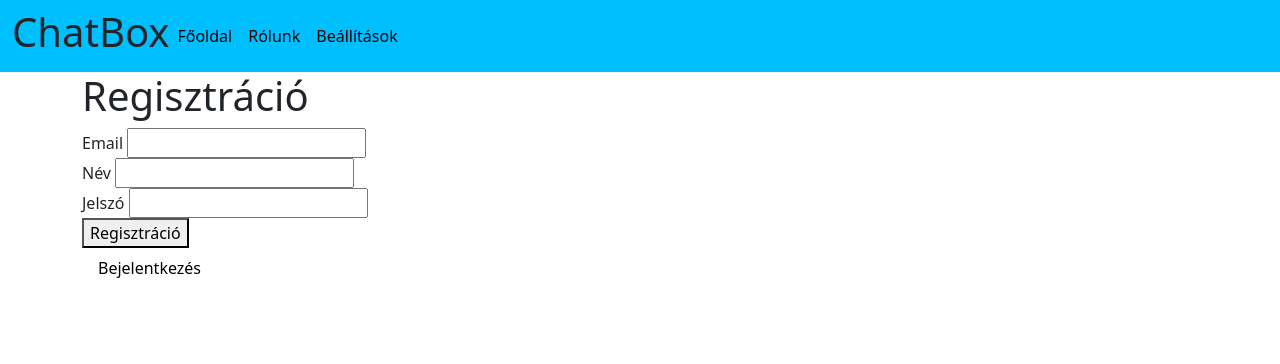
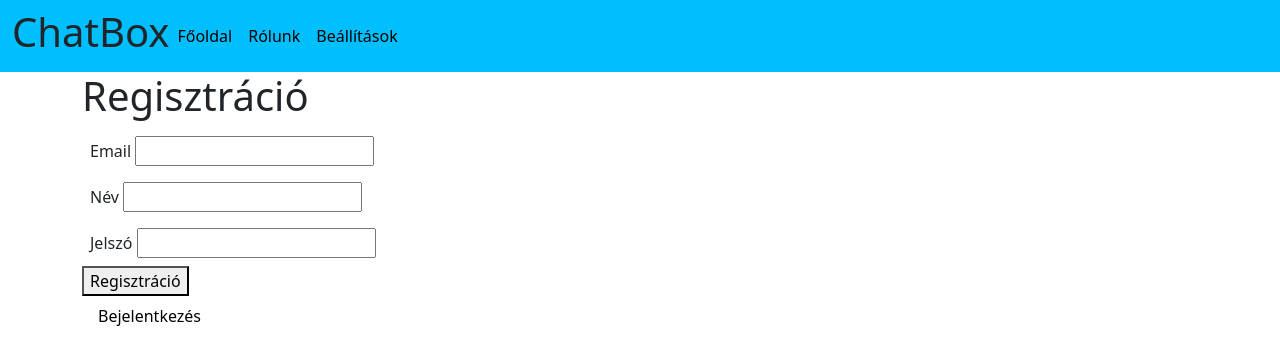
Before and after one commit to energypatrikhu/chatbox-frontend, a SvelteKit app: page /user/register in a window 1280 px wide. Shown: the top 364 px of the page. Built offline with nearby package versions, Linux system fonts and the light colour scheme.

Commit message:
Regisztrációs sorok formázása

```diff
--- a/package.json
+++ b/package.json
@@ -19,6 +19,7 @@
 		"lodash": "^4.17.21",
 		"socket.io-client": "^4.7.5",
 		"svelte": "^4.2.7",
+		"svelte-bootstrap-icons": "^3.1.1",
 		"svelte-check": "^3.6.0",
 		"tslib": "^2.4.1",
 		"typescript": "^5.0.0",
--- a/src/routes/+layout.svelte
+++ b/src/routes/+layout.svelte
@@ -1,6 +1,7 @@
 <script lang="ts">
 	import '$lib/bootstrap/css/bootstrap.min.css';
 	import '$lib/bootstrap/js/bootstrap.bundle.min.js';
+	import { List } from 'svelte-bootstrap-icons';
 
 	import {
 		userStore,
@@ -17,12 +18,12 @@
 		<div class="container-fluid">
 		  <h1 >ChatBox</h1>
 		  <button class="navbar-toggler" type="button" data-bs-toggle="collapse" data-bs-target="#navbarNav" aria-controls="navbarNav" aria-expanded="false" aria-label="Toggle navigation">
-			<span class="navbar-toggler-icon"></span>
+			<List width=30 height=30/>
 		  </button>
 		  <div class="collapse navbar-collapse" id="navbarNav">
 			<ul class="navbar-nav">
 			  <li class="nav-item">
-				<a class="nav-link active" aria-current="page" href="/">Főoldal</a>
+				<a class="nav-link" aria-current="page" href="/">Főoldal</a>
 			  </li>
 			  <li class="nav-item">
 				<a class="nav-link" href="/about">Rólunk</a>
--- a/src/routes/user/register/+page.svelte
+++ b/src/routes/user/register/+page.svelte
@@ -21,19 +21,21 @@
 	}
 </script>
 
-<div class="container">
+<div class="container ">
 	<h1>Regisztráció</h1>
 
 	<form on:submit="{handleSubmit}">
-		<label>
+		<label class="w-50 p-2">
 			Email
 			<input
 				type="email"
 				name="email"
 			/>
 		</label>
+
 		<br>
-		<label>
+
+		<label class="w-50 p-2">
 			Név
 			<input
 				type="text"
@@ -41,7 +43,7 @@
 			/>
 		</label>
 		<br>
-		<label>
+		<label class="w-50 p-2">
 			Jelszó
 			<input
 				type="password"
```
Also changed, not shown: 1 other file (tests, documents, lock files or other folders).
